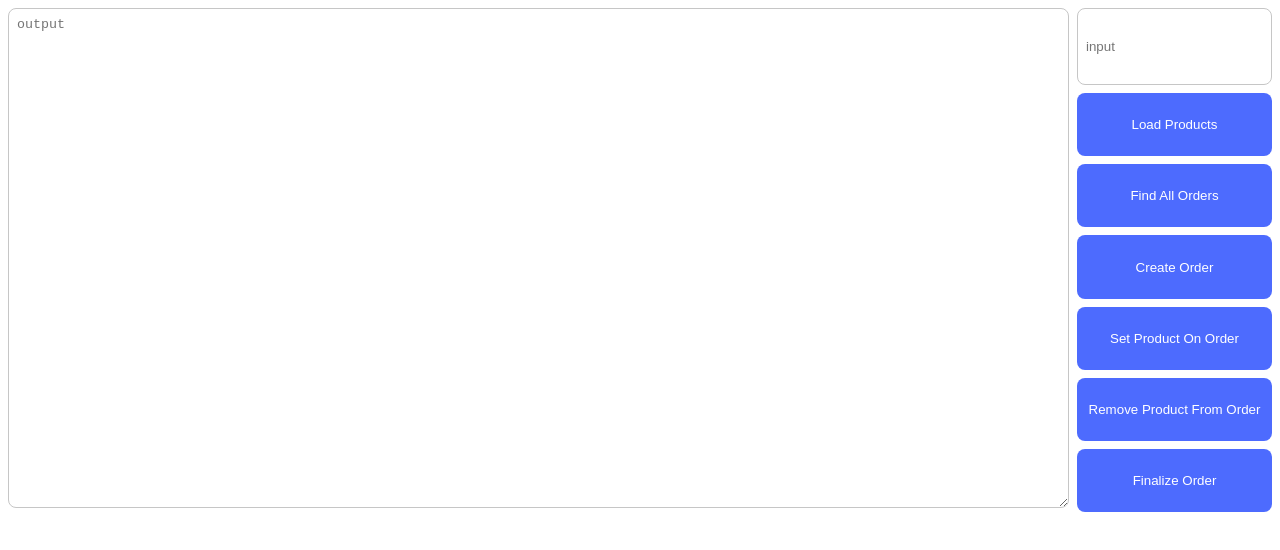
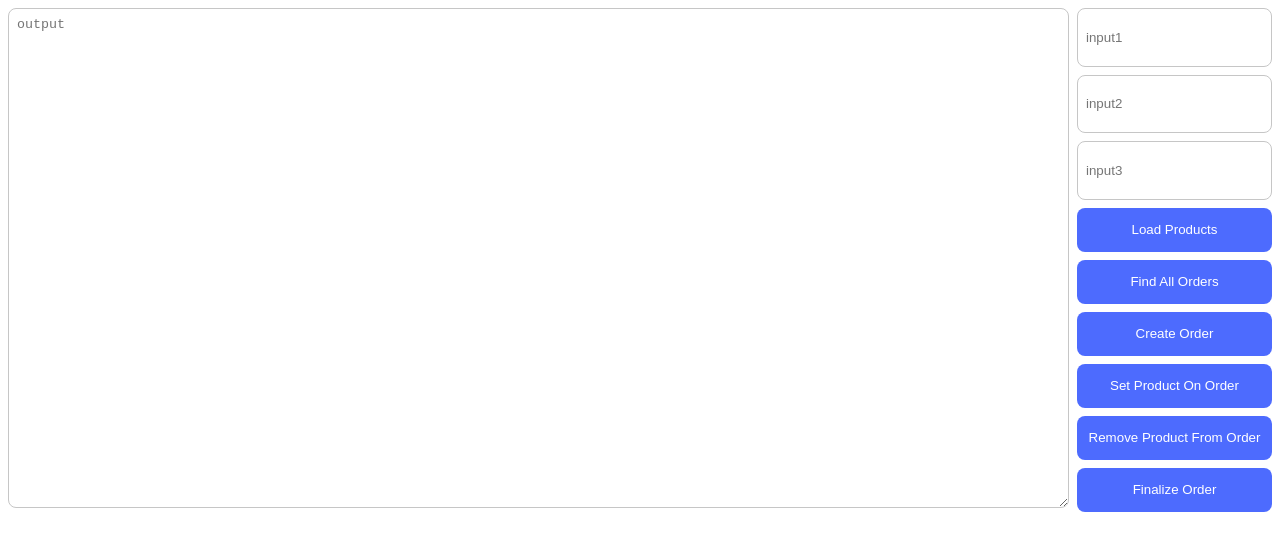
Before and after one commit to fretry1/pkd_project, a SvelteKit app: page / in a window 1280 px wide. Shown: the top 550 px of the page. Built offline with nearby package versions, Linux system fonts and the light colour scheme.

Commit message:
Svelte restored

```diff
--- a/src/routes/+page.svelte
+++ b/src/routes/+page.svelte
@@ -6,7 +6,9 @@
 
 	// Do not add any more stateful variables, use these
 	let output = $state("")
-	let input = $state("")
+	let input1 = $state("")
+	let input2 = $state("")
+	let input3 = $state("")
 
 	const stringify = (obj: any): string => {
 		return JSON.stringify(obj, null, 2)
@@ -16,15 +18,11 @@
 	const openCustomerDetailsModal = () => {
 		// ...
 	}
-
-	//Hey Frey
-
 </script>
 
+<div class="wrapper">
 
-
-<div class="wrapper">
-	<div class="io">
+	<div class="output">
 		<textarea
 			placeholder="output"
 			bind:value={output}
@@ -34,8 +32,16 @@
 
 	<div class="input">
 		<input
-			placeholder="input"
-			bind:value={input}
+			placeholder="input1"
+			bind:value={input1}
+		/>
+		<input
+			placeholder="input2"
+			bind:value={input2}
+		/>
+		<input
+			placeholder="input3"
+			bind:value={input3}
 		/>
 
 		<button onclick={async () => {
@@ -43,6 +49,7 @@
 			if (err) {
 				output = stringify(err)
 			}
+			// TODO: sort products, for example by price
 			// TODO: sort products, for example by price
 			if (products !== null){
 			let sortedByPrice = products.sort((a, b) => a.price - b.price)
@@ -53,7 +60,6 @@
 		</button>
 
 		<button onclick={async () => {
-
 		const [orders, err] = await OrderService.getAllOrders()
 		if (err) {
 			output = stringify(err)
@@ -75,8 +81,7 @@
 
 		<!-- TODO: implement -->
 		<button onclick={async () => {
-
-		const [order, err] = await OrderService.setProductOnOrder(input)
+		const [order, err] = await OrderService.setProductOnOrder(input1, input2, Number(input3))
 		}}>
 			Set Product On Order
 		</button>
@@ -113,7 +118,7 @@
     gap: .5rem;
   }
 
-  .io {
+  .output {
     width: 100%;
 
     & textarea {
```
